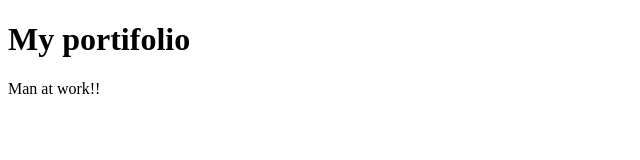
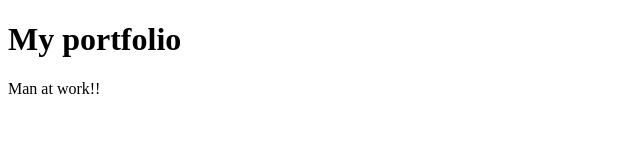
Before and after one commit to johannesssf/johannesssf, a plain HTML site: page index.html in a window 1280 px wide. Shown: the full height of the page, 0-640 px from the left. Drawn offline with Linux system fonts and the light colour scheme.

Commit message:
Update index.html

```diff
--- a/index.html
+++ b/index.html
@@ -7,7 +7,7 @@
     <meta name='viewport' content='width=device-width, initial-scale=1'>
 </head>
 <body>
-    <h1>My portifolio</h1>
+    <h1>My portfolio</h1>
     <p>Man at work!!</p>
 </body>
 </html>
```
